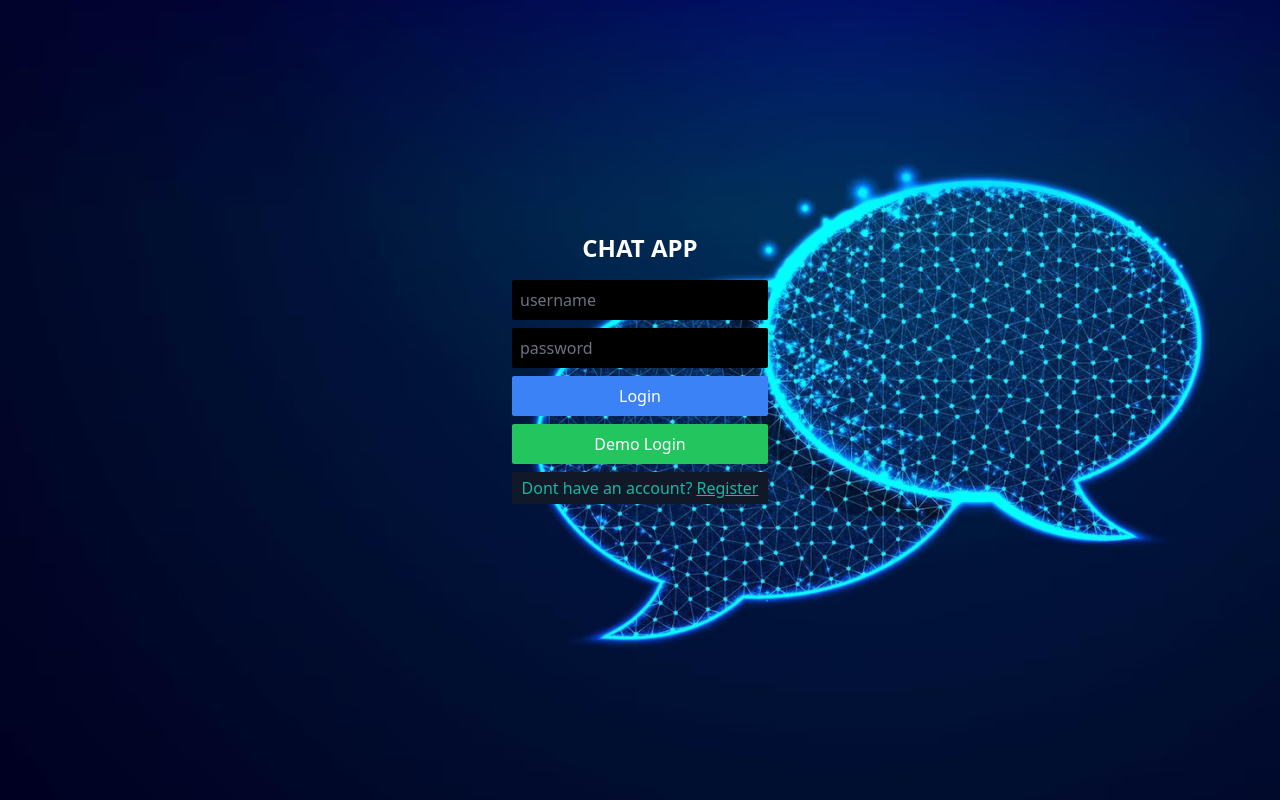
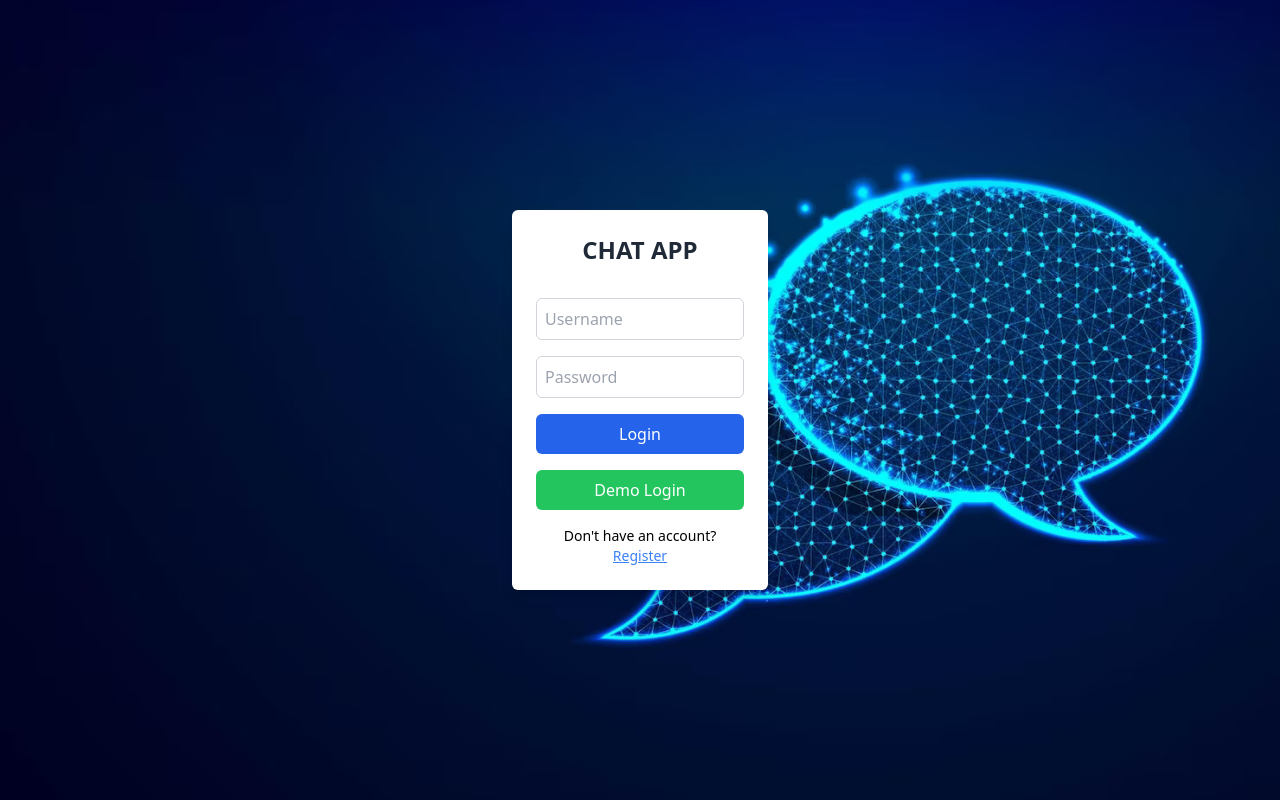
Before and after one commit to zananskij/chatter-client, a React (Vite) app: page / in a window 1280 px wide. Built offline with nearby package versions, Linux system fonts and the light colour scheme; no server answers.

Commit message:
updated login/register styling

```diff
--- a/src/RegisterAndLoginForm.jsx
+++ b/src/RegisterAndLoginForm.jsx
@@ -7,6 +7,7 @@ export default function RegisterAndLoginForm() {
   const [password, setPassword] = useState("")
   const [isLoginOrRegister, setIsLoginOrRegister] = useState("login")
   const { setUsername: setLoggedInUsername, setId } = useContext(UserContext)
+
   async function handleSubmit(ev) {
     ev.preventDefault()
     const url = isLoginOrRegister === "register" ? "register" : "login"
@@ -14,30 +15,34 @@ export default function RegisterAndLoginForm() {
     setLoggedInUsername(username)
     setId(data.id)
   }
+
   return (
-    <div className="bg-login-bg bg-cover bg-center h-screen flex items-center">
-      <form className="w-64 mx-auto mb-12" onSubmit={handleSubmit}>
-        <h1 className="text-center text-white text-2xl font-bold mb-4">CHAT APP</h1>
+    <div className="flex justify-center items-center h-screen bg-login-bg bg-cover bg-center">
+      <form className="w-64 bg-white p-6 rounded-md shadow-lg flex flex-col space-y-4" onSubmit={handleSubmit}>
+        <h1 className="text-center text-gray-800 text-2xl font-bold mb-4">CHAT APP</h1>
         <input
           value={username}
           onChange={(ev) => setUsername(ev.target.value)}
           type="text"
-          placeholder="username"
-          className="block w-full rounded-sm p-2 mb-2 bg-black text-white placeholder-gray-500"
+          placeholder="Username"
+          className="block w-full p-2 rounded-md border border-gray-300"
         />
         <input
           value={password}
           onChange={(ev) => setPassword(ev.target.value)}
           type="password"
-          placeholder="password"
-          className="block w-full rounded-sm p-2 mb-2 bg-black text-white placeholder-gray-500"
+          placeholder="Password"
+          className="block w-full p-2 rounded-md border border-gray-300"
         />
-        <button className="bg-blue-500 text-white block w-full rounded-sm p-2">
+        <button
+          className="bg-blue-600 hover:bg-blue-700 text-white py-2 rounded-md transition duration-200"
+          type="submit"
+        >
           {isLoginOrRegister === "register" ? "Register" : "Login"}
         </button>
 
         <button
-          className="bg-green-500 text-white block w-full rounded-sm p-2 mt-2"
+          className="bg-green-500 hover:bg-green-600 text-white py-2 rounded-md transition duration-200"
           onClick={async (ev) => {
             ev.preventDefault()
             setUsername("DemoUser")
@@ -49,25 +54,104 @@ export default function RegisterAndLoginForm() {
         >
           Demo Login
         </button>
-        <div className="text-center mb-4 text-teal-500 bg-gray-900 mt-2 rounded-sm p-1">
-          {isLoginOrRegister === "register" && (
-            <div>
-              Already a member?
-              <button className="ml-1 underline" onClick={() => setIsLoginOrRegister("login")}>
+        <div className="text-center text-sm">
+          {isLoginOrRegister === "register" ? (
+            <span>
+              Already a member?{" "}
+              <button
+                className="text-blue-500 hover:text-blue-600 underline"
+                onClick={() => setIsLoginOrRegister("login")}
+              >
                 Login here
               </button>
-            </div>
-          )}
-          {isLoginOrRegister === "login" && (
-            <div>
-              Dont have an account?
-              <button className="ml-1 underline" onClick={() => setIsLoginOrRegister("register")}>
+            </span>
+          ) : (
+            <span>
+              Don't have an account?{" "}
+              <button
+                className="text-blue-500 hover:text-blue-600 underline"
+                onClick={() => setIsLoginOrRegister("register")}
+              >
                 Register
               </button>
-            </div>
+            </span>
           )}
         </div>
       </form>
     </div>
   )
 }
+
+// import { useContext, useState } from "react"
+// import axios from "axios"
+// import { UserContext } from "./UserContext.jsx"
+
+// export default function RegisterAndLoginForm() {
+//   const [username, setUsername] = useState("")
+//   const [password, setPassword] = useState("")
+//   const [isLoginOrRegister, setIsLoginOrRegister] = useState("login")
+//   const { setUsername: setLoggedInUsername, setId } = useContext(UserContext)
+//   async function handleSubmit(ev) {
+//     ev.preventDefault()
+//     const url = isLoginOrRegister === "register" ? "register" : "login"
+//     const { data } = await axios.post(url, { username, password })
+//     setLoggedInUsername(username)
+//     setId(data.id)
+//   }
+//   return (
+//     <div className="bg-login-bg bg-cover bg-center h-screen flex items-center">
+//       <form className="w-64 mx-auto mb-12" onSubmit={handleSubmit}>
+//         <h1 className="text-center text-white text-2xl font-bold mb-4">CHAT APP</h1>
+//         <input
+//           value={username}
+//           onChange={(ev) => setUsername(ev.target.value)}
+//           type="text"
+//           placeholder="username"
+//           className="block w-full rounded-sm p-2 mb-2 bg-black text-white placeholder-gray-500"
+//         />
+//         <input
+//           value={password}
+//           onChange={(ev) => setPassword(ev.target.value)}
+//           type="password"
+//           placeholder="password"
+//           className="block w-full rounded-sm p-2 mb-2 bg-black text-white placeholder-gray-500"
+//         />
+//         <button className="bg-blue-500 text-white block w-full rounded-sm p-2">
+//           {isLoginOrRegister === "register" ? "Register" : "Login"}
+//         </button>
+
+//         <button
+//           className="bg-green-500 text-white block w-full rounded-sm p-2 mt-2"
+//           onClick={async (ev) => {
+//             ev.preventDefault()
+//             setUsername("DemoUser")
+//             setPassword("demouser123")
+//             const { data } = await axios.post("/login", { username: "DemoUser", password: "demouser123" })
+//             setLoggedInUsername("DemoUser")
+//             setId(data.id)
+//           }}
+//         >
+//           Demo Login
+//         </button>
+//         <div className="text-center mb-4 text-teal-500 bg-gray-900 mt-2 rounded-sm p-1">
+//           {isLoginOrRegister === "register" && (
+//             <div>
+//               Already a member?
+//               <button className="ml-1 underline" onClick={() => setIsLoginOrRegister("login")}>
+//                 Login here
+//               </button>
+//             </div>
+//           )}
+//           {isLoginOrRegister === "login" && (
+//             <div>
+//               Dont have an account?
+//               <button className="ml-1 underline" onClick={() => setIsLoginOrRegister("register")}>
+//                 Register
+//               </button>
+//             </div>
+//           )}
+//         </div>
+//       </form>
+//     </div>
+//   )
+// }
```
